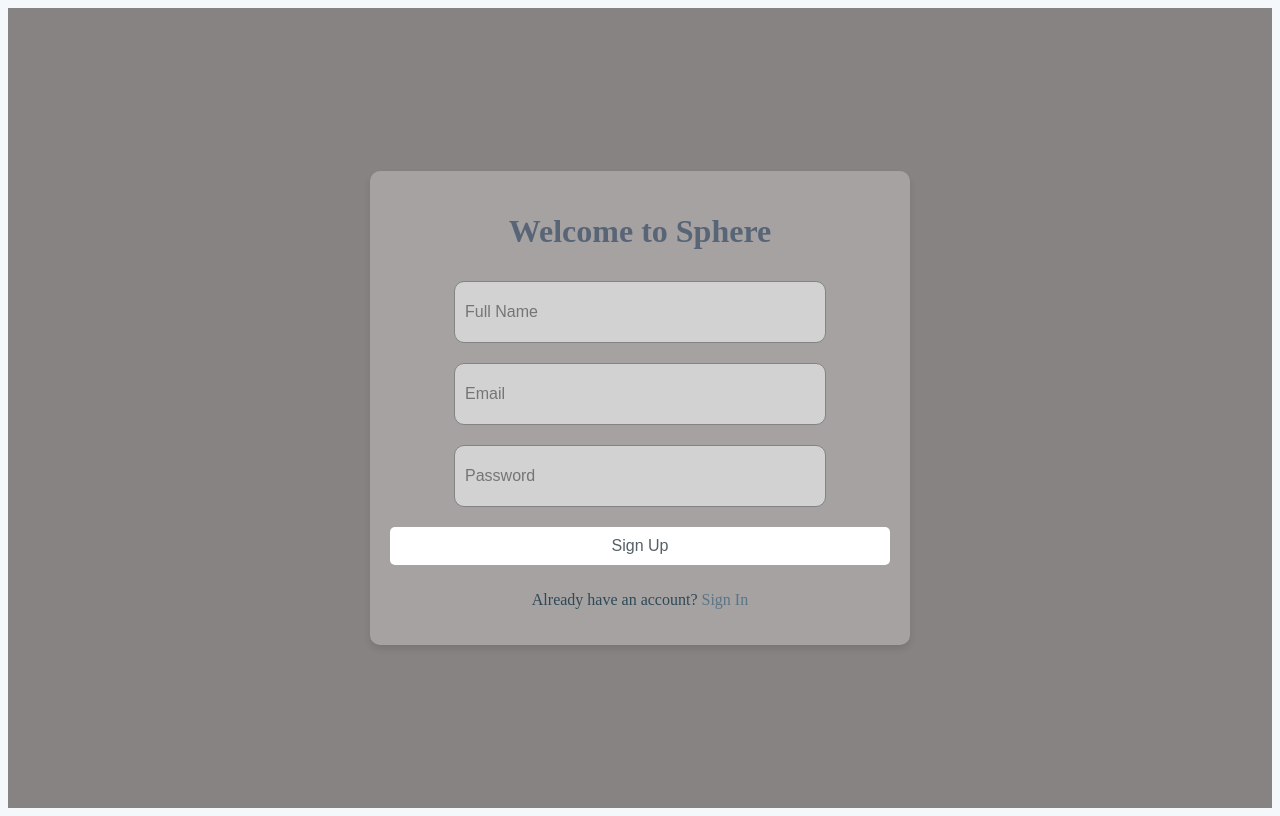
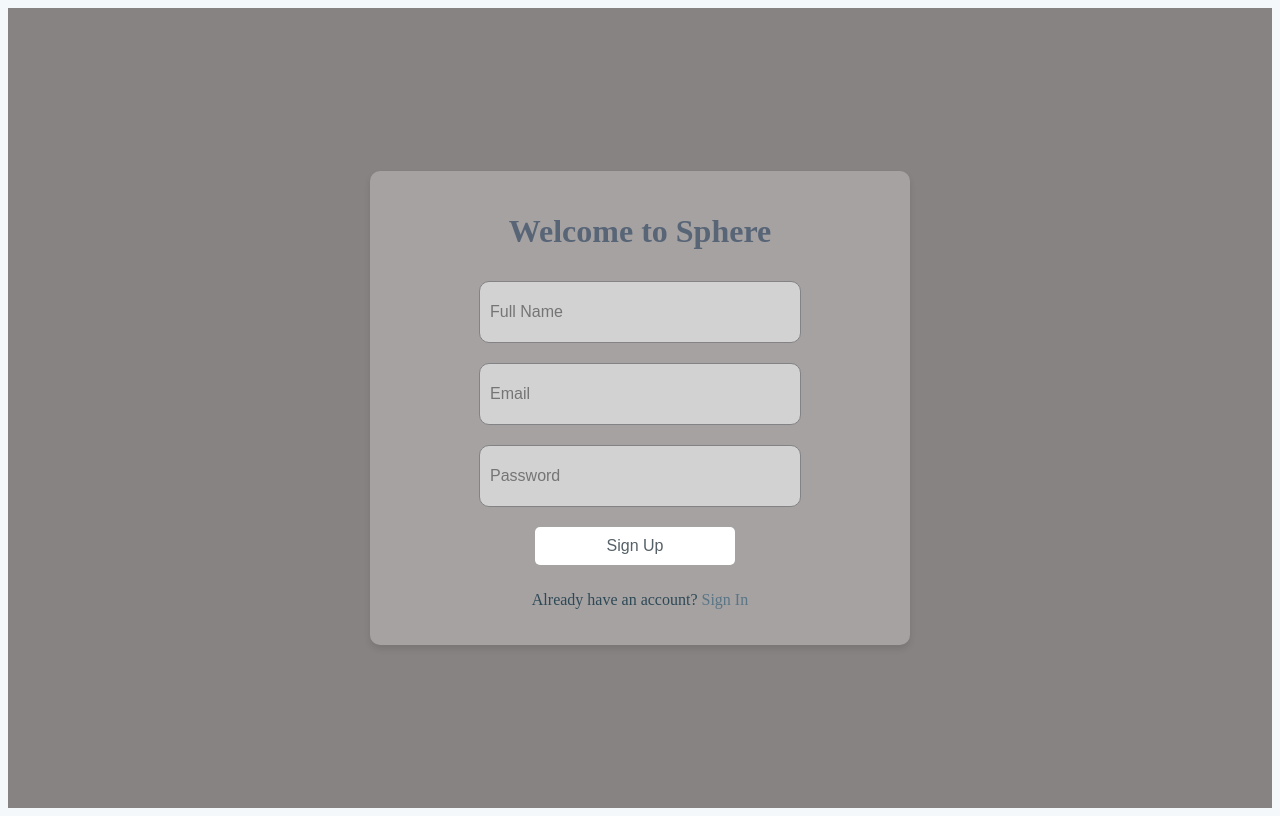
Before and after one commit to syukrsl/CapstoneProject_Frontend, a React (Vite) app: page / in a window 1280 px wide. Built offline with nearby package versions, Linux system fonts and the light colour scheme.

Commit message:
Edit SignUp Page & UI

```diff
--- a/src/pages/SignUp.css
+++ b/src/pages/SignUp.css
@@ -31,7 +31,7 @@
     input[type="text"],
     input[type="email"],
     input[type="password"] {
-      width: 70%;
+      width: 60%;
       padding: 10px;
       margin: 10px 0;
       border: 1px solid rgb(131, 131, 133);/* Light gray border */
@@ -39,30 +39,11 @@
       background-color: #d3d2d2;
     }
     button {
-      width: 40%;
       padding: 10px;
       margin: 10px 0;
       border: 1px solid rgb(146, 146, 154);/* Light gray border */
       border-radius: 10px;
-
-    }
-
-    input[type="text"],
-    input[type="email"],
-    input[type="password"] {
-      height: 40px;
-      font-size: 16px;
-      padding-left: 10px;
-    }
-
-    button {
-      background-color: #2e4956; /* Twitter blue */
-      color: #fff; /* White text color */
-      font-size: 16px;
-      border: none;
-      border-radius: 5px;
-      cursor: pointer;
-      transition: background-color 0.05s;
+      max-width: 200px;
     }
 
     button:hover {
```
